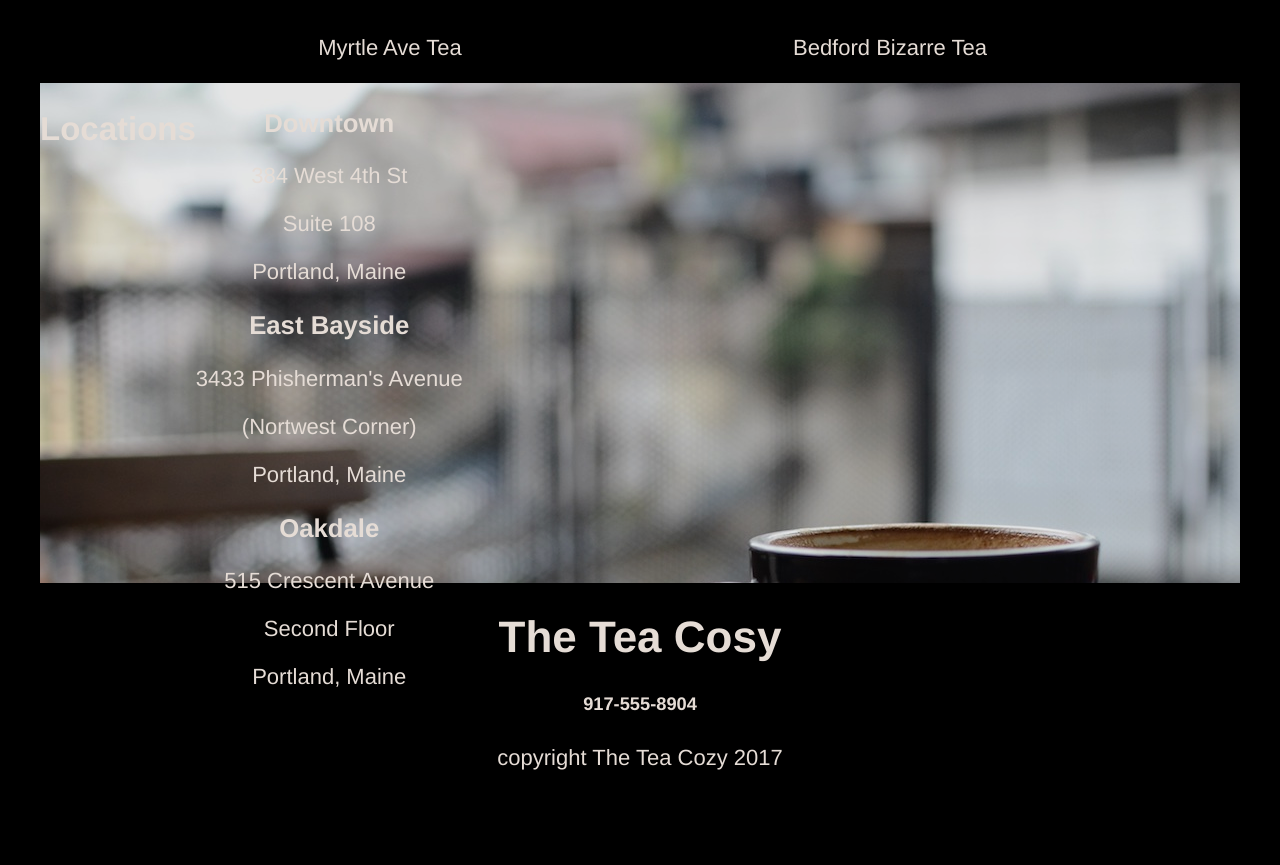
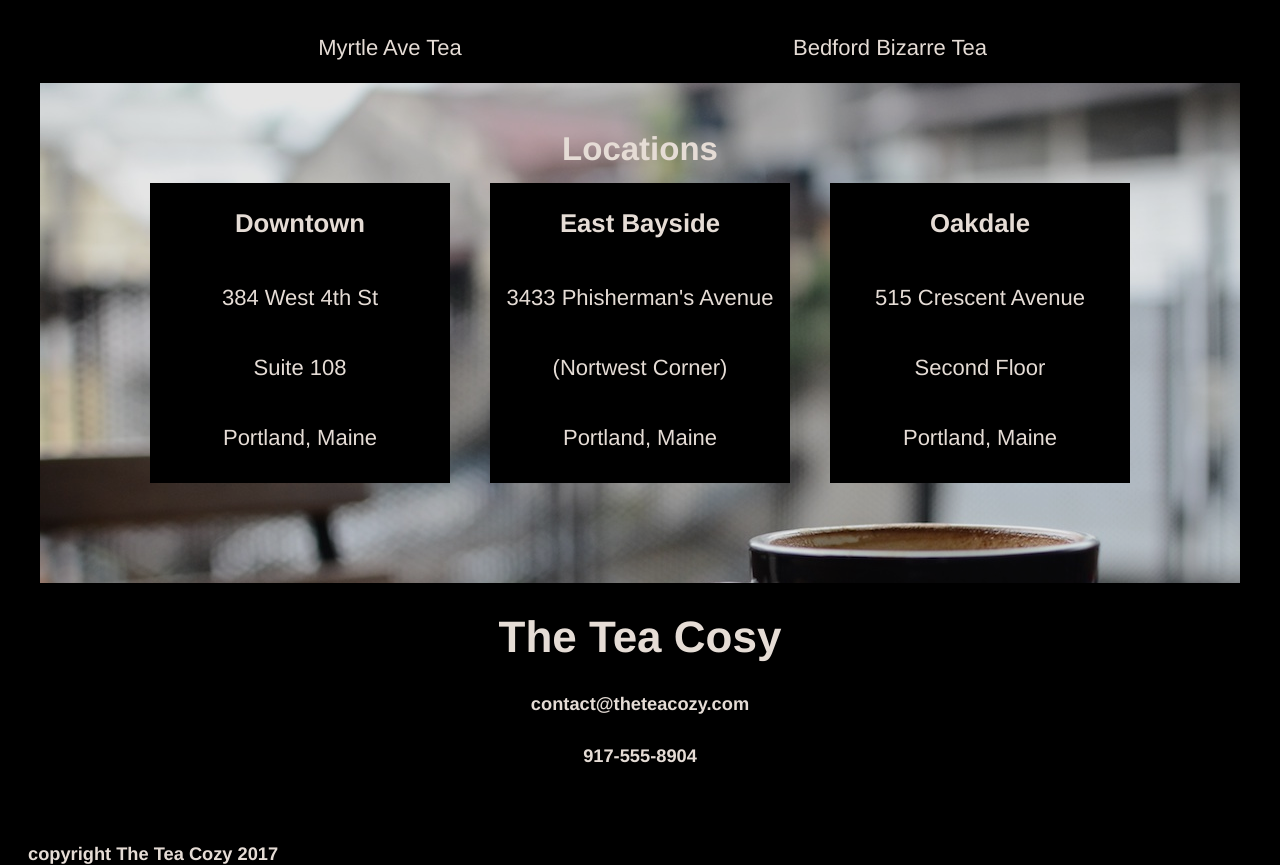
Before and after one commit to Himiwa/TeaCosy, a plain HTML site: page index.html in a window 1280 px wide. Shown: the part 1466-2331 px from the top of the page. Before the commit the page ends 2237 px from the top, so only its background shows below. Drawn offline with Linux system fonts and the light colour scheme.

Commit message:
Version with imperfect tea boxes.

```diff
--- a/index.html
+++ b/index.html
@@ -64,7 +64,7 @@
 <!--This is the Location Part -->
   <div  class="location-container">
     <div id="Locations" class="Locations">
-    <h2>Locations</h2>
+    <h2 class="locationtitle">Locations</h2>
     <div class="addresses">
       <div class="address">
         <h3>Downtown</h3>
@@ -89,13 +89,13 @@
 </main>
 <!--This is the Footer/Contact Part -->
 <footer>
-  <div class="footer">
   <div class="contact">
     <h1>The Tea Cosy</h1>
+    <h5>contact@theteacozy.com</h5>
     <h5>917-555-8904</h5>
   </div>
   <div class="copyright">
-      <p>copyright The Tea Cozy 2017</p>
+    <h5>copyright The Tea Cozy 2017</h5>
   </div>
 </footer>
   </body>
--- a/resources/css/style.css
+++ b/resources/css/style.css
@@ -15,9 +15,9 @@ header {
   height: 69px;
   padding: 0px 10px;
   margin: 0px 0px; /* Cant remove the space at the top between container and window*/
-  border: 1px solid seashell;
   background-color: black;
   display: inline-flex;
+  border-bottom: 1px solid seashell;
 }
 .logo {
   width: 50%;
@@ -99,7 +99,7 @@ main {
 .featured-teas { /*This would need two different contianers */
 width: 1000px;
 display: flex;
-justify-content: space-around; /*if two different containers, for the 1st one it should be space-between*/
+justify-content: space-around; /*if two different containers, for the 1st one it should be space-between?*/
 flex-wrap: wrap;
 }
 
@@ -110,7 +110,7 @@ flex-wrap: wrap;
 }
 
 /* Location*/
-.location-container{
+.location-container {
   position: relative;
   top: 69px;
   display: flex;
@@ -118,14 +118,50 @@ flex-wrap: wrap;
   }
 
   .Locations {
-    display: flex;
+    display: block;
+    justify-content: center;
+    align-content: flex-end;
     background-image: url(../images/img-locations-background.jpg);
     width: 1200px;
     height: 500px;
   }
+  .locationtitle {
+    display: flex;
+    align-items: flex-end;
+    justify-content: center;
+    width: 100%;
+    height: 85px;
+    padding-bottom: 15px;
+    margin: 0 auto;
+  }
+  .addresses {
+      display: flex;
+      height: 400px;
+      justify-content: center;
+      align-items: flex-start;
+      margin: 0 auto;
+  }
+.address {
+  background-color: black;
+  opacity: 1;
+  height: 300px;
+  width: 300px;
+  margin-right: 20px;
+  margin-left: 20px;
+  display: flex;
+  flex-direction: column;
+}
 /* FOOTER */
 footer {
   text-align:center;
   position: relative;
   top: 69px;
 }
+.contact {
+  width: 100%;
+  height: 200px;
+}
+.copyright {
+  text-align: left;
+  margin: 0px 20px;
+}
```
Lines whose indentation alone changed are shown as unchanged.
